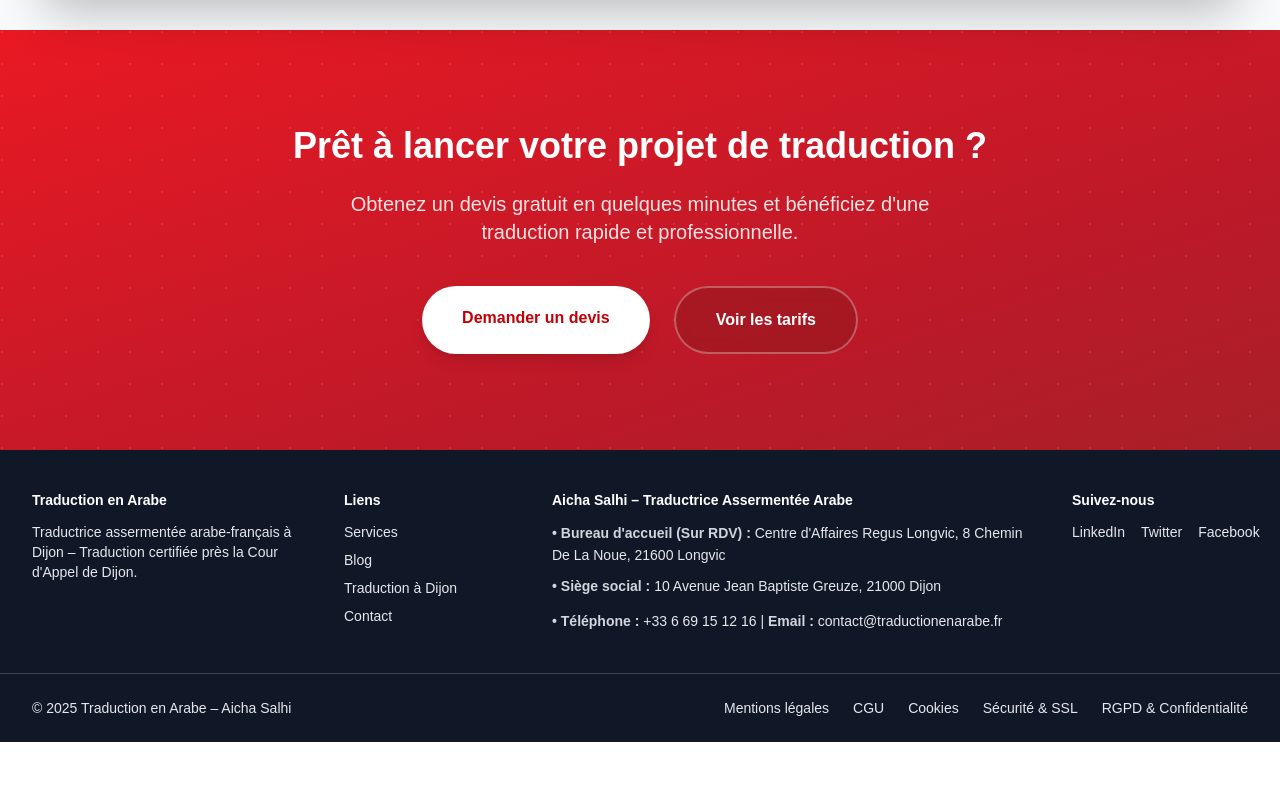
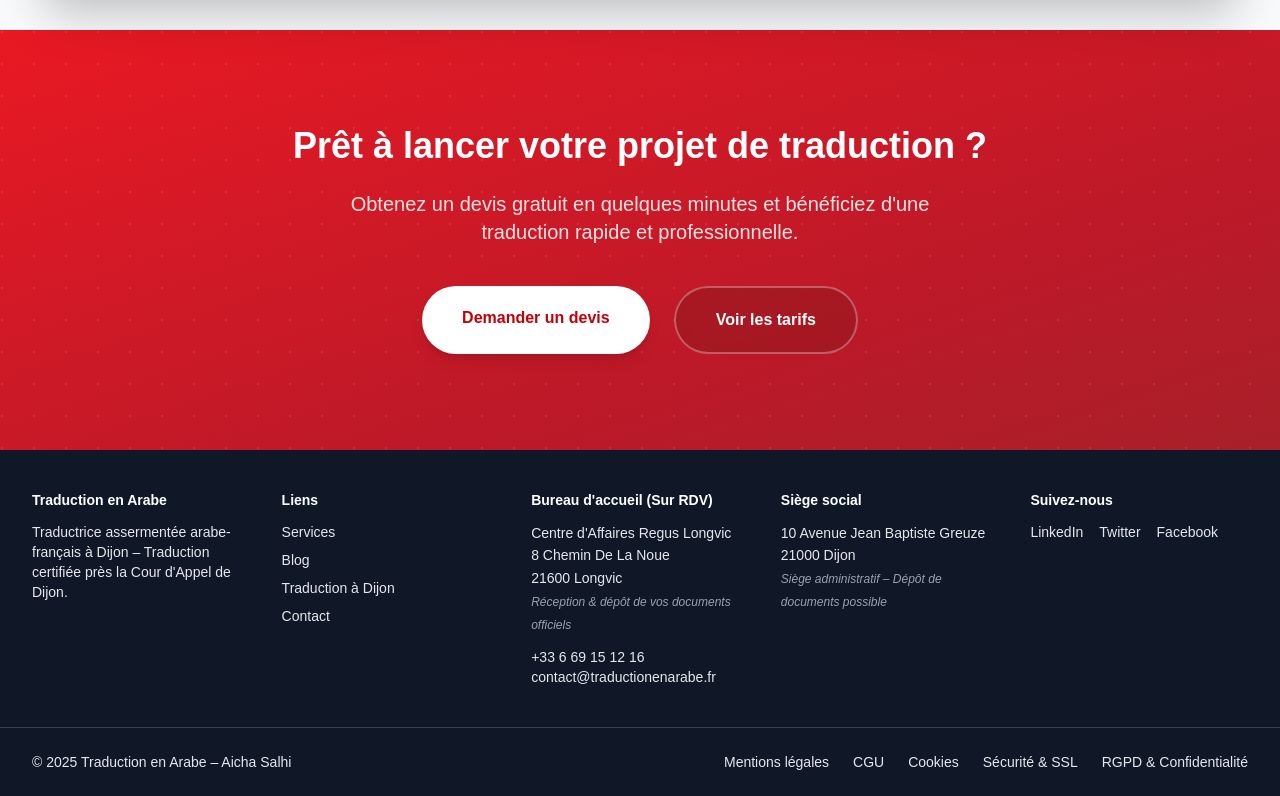
Before and after one commit to aicha21000/juridiom_next, a Next.js app: page / in a window 1280 px wide. Shown: the part 4800-5596 px from the top of the page. Before the commit the page ends 5542 px from the top, so only its background shows below. Built offline with nearby package versions, Linux system fonts and the light colour scheme.

Commit message:
seo: séparer physiquement les adresses de Longvic et Dijon en deux blocs distincts sur toutes les pages

```diff
--- a/src/components/About.tsx
+++ b/src/components/About.tsx
@@ -96,8 +96,17 @@ const APropos: React.FC = () => {
                 <div>
                   <span className="block text-xs font-semibold uppercase tracking-wider text-red-600 dark:text-red-400 mb-1">Bureau d'accueil (Sur RDV)</span>
                   <span className="text-base font-medium">Centre d'Affaires Regus Longvic<br />8 Chemin De La Noue, 21600 Longvic</span>
-                  <span className="block text-xs font-semibold uppercase tracking-wider text-gray-500 dark:text-gray-400 mt-3 mb-1">Siège social</span>
+                  <p className="text-xs text-gray-500 dark:text-gray-400 mt-1 italic">Réception et dépôt de vos documents officiels (sur rendez-vous)</p>
+                </div>
+              </li>
+              <li className="flex items-start">
+                <div className={`p-3 rounded-full mr-4 bg-amber-100 text-amber-700 dark:bg-amber-900/30 dark:text-amber-400`}>
+                  <FaMapMarkerAlt />
+                </div>
+                <div>
+                  <span className="block text-xs font-semibold uppercase tracking-wider text-gray-500 dark:text-gray-400 mb-1">Siège social</span>
                   <span className="text-base font-medium">10 Avenue Jean Baptiste Greuze<br />21000 Dijon</span>
+                  <p className="text-xs text-gray-500 dark:text-gray-400 mt-1 italic">Siège administratif – Dépôt de documents possible</p>
                 </div>
               </li>
               <li className="flex items-center">
--- a/src/components/Dijon.tsx
+++ b/src/components/Dijon.tsx
@@ -35,12 +35,24 @@ const Dijon: React.FC = () => {
 
       <section className="max-w-5xl mx-auto px-6 pb-20">
         <h2 className="text-2xl font-bold mb-4">Coordonnées</h2>
-        <div className="grid md:grid-cols-2 gap-6">
-          <div className="space-y-2 text-gray-700 dark:text-gray-300">
-            <p><strong>• Bureau d'accueil (Sur RDV) :</strong> Centre d'Affaires Regus Longvic, 8 Chemin De La Noue, 21600 Longvic</p>
-            <p><strong>• Siège social :</strong> 10 Avenue Jean Baptiste Greuze, 21000 Dijon</p>
-            <p><strong>Téléphone :</strong> <a href="tel:+33669151216" className="text-red-600">+33 6 69 15 12 16</a></p>
-            <p><strong>Email:</strong> <a href="mailto:contact@traductionenarabe.fr" className="text-red-600">contact@traductionenarabe.fr</a></p>
+        <div className="grid md:grid-cols-2 gap-6 mb-6">
+          <div className="p-5 rounded-xl bg-white dark:bg-gray-800 shadow-sm border border-gray-100 dark:border-gray-700">
+            <h3 className="font-semibold text-red-600 mb-1">Bureau d'accueil (Sur RDV)</h3>
+            <p className="text-sm font-medium mb-1">Centre d'Affaires Regus Longvic</p>
+            <p className="text-sm text-gray-600 dark:text-gray-300">8 Chemin De La Noue, 21600 Longvic</p>
+            <p className="text-xs text-gray-400 mt-2 italic">Réception et dépôt de vos documents officiels (sur rendez-vous)</p>
+          </div>
+          <div className="p-5 rounded-xl bg-white dark:bg-gray-800 shadow-sm border border-gray-100 dark:border-gray-700">
+            <h3 className="font-semibold text-gray-700 dark:text-gray-200 mb-1">Siège social</h3>
+            <p className="text-sm font-medium mb-1">Siège administratif</p>
+            <p className="text-sm text-gray-600 dark:text-gray-300">10 Avenue Jean Baptiste Greuze, 21000 Dijon</p>
+            <p className="text-xs text-gray-400 mt-2 italic">Siège social – Dépôt de documents possible</p>
+          </div>
+        </div>
+        <div className="grid md:grid-cols-2 gap-6 items-center">
+          <div className="space-y-3 text-gray-700 dark:text-gray-300">
+            <p><strong>Téléphone :</strong> <a href="tel:+33669151216" className="text-red-600 hover:underline">+33 6 69 15 12 16</a></p>
+            <p><strong>Email :</strong> <a href="mailto:contact@traductionenarabe.fr" className="text-red-600 hover:underline">contact@traductionenarabe.fr</a></p>
           </div>
           <div>
             <iframe title="Localisation Dijon" className="w-full h-64 rounded-xl border-0" loading="lazy" referrerPolicy="no-referrer-when-downgrade" src={process.env.NEXT_PUBLIC_MAPS_URL_DIJON || "https://maps.google.com/maps?q=10+Avenue+Jean+Baptiste+Greuze,+21000+Dijon&t=&z=15&ie=UTF8&iwloc=&output=embed"}></iframe>
--- a/src/components/Footer.tsx
+++ b/src/components/Footer.tsx
@@ -5,12 +5,12 @@ import Link from "next/link";
 const Footer = () => {
   return (
     <footer className="bg-gray-900 text-gray-100 text-sm">
-      <div className="max-w-7xl mx-auto px-6 sm:px-8 py-10 grid grid-cols-1 md:grid-cols-2 lg:grid-cols-12 gap-8">
-        <div className="lg:col-span-3">
+      <div className="max-w-7xl mx-auto px-6 sm:px-8 py-10 grid grid-cols-1 sm:grid-cols-2 lg:grid-cols-5 gap-8">
+        <div>
           <h3 className="text-white font-semibold mb-3">Traduction en Arabe</h3>
           <p className="text-gray-200">Traductrice assermentée arabe-français à Dijon – Traduction certifiée près la Cour d'Appel de Dijon.</p>
         </div>
-        <div className="lg:col-span-2">
+        <div>
           <h4 className="text-white font-semibold mb-3">Liens</h4>
           <ul className="space-y-2">
             <li><Link className="text-gray-200 hover:text-white transition-colors" href="/services">Services</Link></li>
@@ -19,24 +19,30 @@ const Footer = () => {
             <li><Link className="text-gray-200 hover:text-white transition-colors" href="/contact">Contact</Link></li>
           </ul>
         </div>
-        {/* Bloc coordonnées unifié tel que recommandé pour le SEO local */}
-        <div className="lg:col-span-5">
-          <h4 className="text-white font-semibold mb-3">Aicha Salhi – Traductrice Assermentée Arabe</h4>
-          <ul className="space-y-2 text-gray-200 text-sm leading-relaxed">
-            <li>
-              <span className="text-gray-300 font-semibold">• Bureau d'accueil (Sur RDV) :</span> Centre d'Affaires Regus Longvic, 8 Chemin De La Noue, 21600 Longvic
-            </li>
-            <li>
-              <span className="text-gray-300 font-semibold">• Siège social :</span> 10 Avenue Jean Baptiste Greuze, 21000 Dijon
-            </li>
-            <li className="pt-1">
-              <span className="text-gray-300 font-semibold">• Téléphone :</span> <a className="text-gray-200 hover:text-white transition-colors" href="tel:+33669151216">+33 6 69 15 12 16</a>
-              {" "}| <span className="text-gray-300 font-semibold">Email :</span>{" "}
-              <a className="text-gray-200 hover:text-white transition-colors" href="mailto:contact@traductionenarabe.fr">contact@traductionenarabe.fr</a>
-            </li>
-          </ul>
+        {/* Bloc 1 séparé : Bureau d'accueil */}
+        <div>
+          <h4 className="text-white font-semibold mb-3">Bureau d'accueil (Sur RDV)</h4>
+          <p className="text-gray-200 leading-relaxed text-sm">
+            Centre d'Affaires Regus Longvic<br />
+            8 Chemin De La Noue<br />
+            21600 Longvic<br />
+            <span className="text-gray-400 text-xs italic">Réception &amp; dépôt de vos documents officiels</span>
+          </p>
+          <div className="mt-3 text-sm">
+            <a className="text-gray-200 hover:text-white transition-colors block" href="tel:+33669151216">+33 6 69 15 12 16</a>
+            <a className="text-gray-200 hover:text-white transition-colors block" href="mailto:contact@traductionenarabe.fr">contact@traductionenarabe.fr</a>
+          </div>
         </div>
-        <div className="lg:col-span-2">
+        {/* Bloc 2 séparé : Siège social */}
+        <div>
+          <h4 className="text-white font-semibold mb-3">Siège social</h4>
+          <p className="text-gray-200 leading-relaxed text-sm">
+            10 Avenue Jean Baptiste Greuze<br />
+            21000 Dijon<br />
+            <span className="text-gray-400 text-xs italic">Siège administratif – Dépôt de documents possible</span>
+          </p>
+        </div>
+        <div>
           <h4 className="text-white font-semibold mb-3">Suivez-nous</h4>
           <div className="flex gap-4">
             <a href="https://www.linkedin.com/in/aicha-salhi-1a7bb21a?trk" className="text-gray-200 hover:text-white transition-colors">LinkedIn</a>
```
